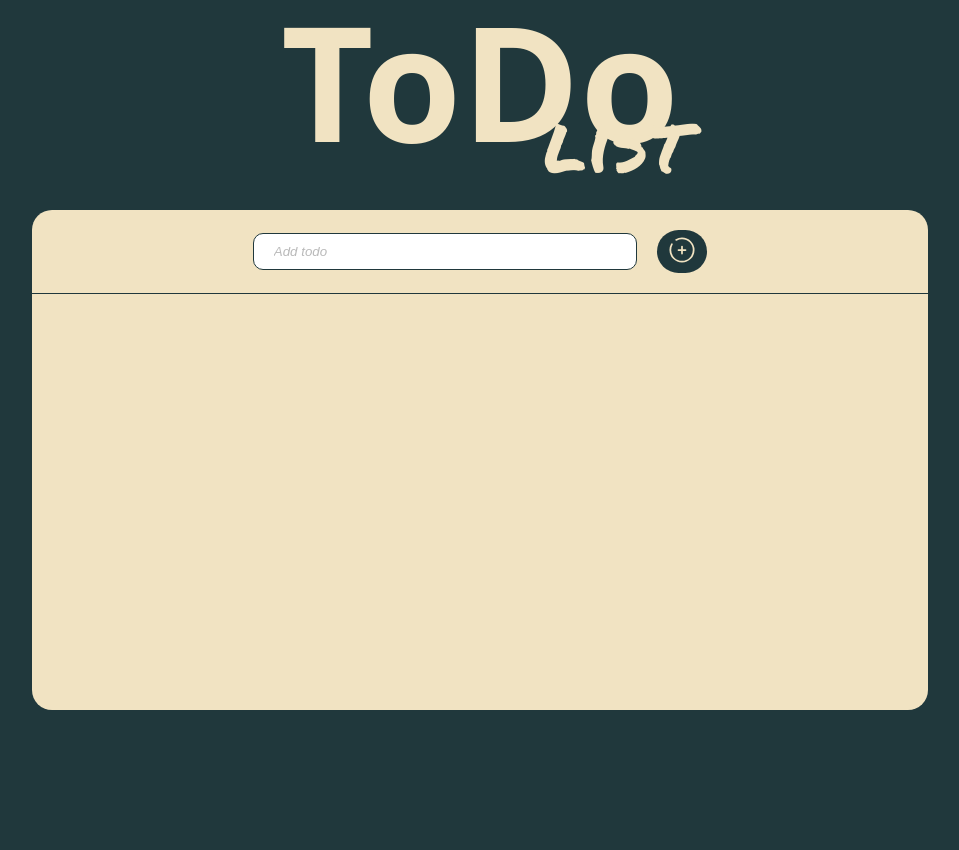
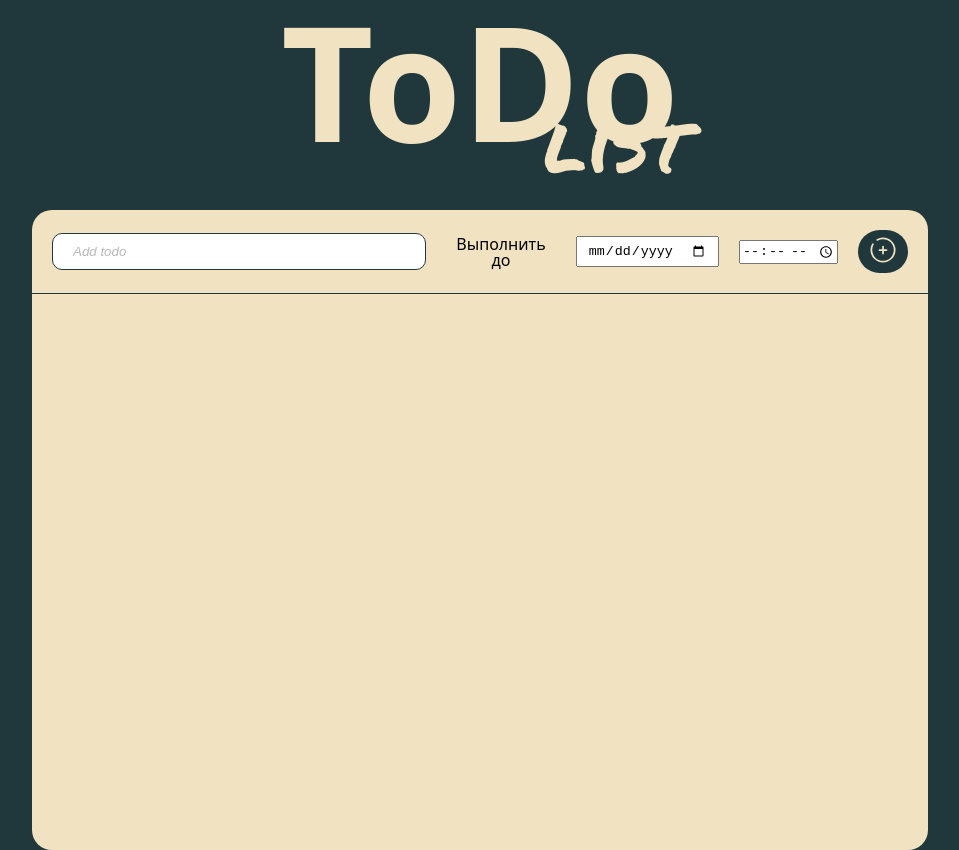
Before and after one commit to kirillxxn/TodoList, a React (Vite) app: page / in a window 1280 px wide. Shown: the whole page, without its empty margins (160-1119 px from the left). Before the commit the page ends 800 px from the top, so only its background shows below. Built offline with nearby package versions, Linux system fonts and the light colour scheme.

Commit message:
add_sort_tasks

```diff
--- a/src/components/Todo/Todo.module.css
+++ b/src/components/Todo/Todo.module.css
@@ -25,7 +25,7 @@
 }
 .section-todolist {
 	width: 70%;
-	min-height: 500px;
+	min-height: 80vh;
 	border-radius: 20px;
 	text-align: center;
 	background-color: #f1e3c2;
@@ -62,7 +62,10 @@
 .todo-input:focus-visible {
 	outline: none;
 }
-
+.todo-input-date {
+	color: black;
+	padding: 5px 10px;
+}
 .todo-button {
 	background-color: #20383c;
 	border: none;
@@ -107,7 +110,7 @@
 	border: 1px #20383c solid;
 }
 .uncompleted {
-	background-color: #cec38e;
+	background-color: #e4e3df;
 	color: black;
 }
 .completed {
@@ -135,7 +138,7 @@
 }
 .word__container-title {
 	margin: 0;
-	font-size: 1.2rem;
+	font-size: 1.5rem;
 	overflow: hidden;
 	white-space: nowrap;
 	text-overflow: ellipsis;
@@ -143,7 +146,7 @@
 }
 .title-completed {
 	margin: 0;
-	font-size: 1.2rem;
+	font-size: 1.3rem;
 	overflow: hidden;
 	white-space: nowrap;
 	text-overflow: ellipsis;
@@ -151,10 +154,23 @@
 	opacity: 0.6;
 	max-width: 100%;
 }
+.word-container-deadline {
+	font-size: 1rem;
+	color: black;
+	border-bottom: 1px black solid;
+}
+.container__deadline-word {
+	font-style: italic;
+	color: rgb(121, 31, 31);
+}
+.deadline-done {
+	display: none;
+}
 .word__container-date {
 	margin: 0;
-	font-size: 1rem;
+	font-size: 0.9rem;
 	max-width: 100%;
+	font-style: italic;
 }
 
 .item__btn {
--- a/src/components/Todo/Todo.tsx
+++ b/src/components/Todo/Todo.tsx
@@ -12,6 +12,8 @@ const Todo = () => {
 	const modalRef = useRef<TModal>(null)
 	const { tasks, addTodo, removeTodo, toggleTodo } = useToDoStore()
 	const [inputValue, setInputValue] = useState('')
+	const [inputDateValue, setInputDateValue] = useState('')
+	const [inputTimeValue, setInputTimeValue] = useState('')
 	type TToast = {
 		autoClose: number
 		hideProgressBar: boolean
@@ -34,7 +36,7 @@ const Todo = () => {
 	}
 	const handleAddTodo = () => {
 		if (inputValue.trim()) {
-			addTodo(inputValue)
+			addTodo(inputValue, inputDateValue, inputTimeValue)
 			setInputValue('')
 			toast.success('Добавлено', toastConfig)
 		}
@@ -57,6 +59,19 @@ const Todo = () => {
 			minute: '2-digit',
 		})
 	}
+	const formatDateNoTime = (date: Date | string) => {
+		return new Date(date).toLocaleDateString('ru-RU', {
+			day: '2-digit',
+			month: '2-digit',
+			year: 'numeric',
+		})
+	}
+	const sortTasks = tasks.sort((a, b) => {
+		if (a.completed === b.completed) {
+			return new Date(b.createdAt).getTime() - new Date(a.createdAt).getTime()
+		}
+		return a.completed ? 1 : -1
+	})
 	return (
 		<>
 			<div className={styles['container']}>
@@ -72,6 +87,20 @@ const Todo = () => {
 							onChange={e => setInputValue(e.target.value)}
 							onKeyDown={handleEnterPress}
 						/>
+						<label htmlFor='date'>Выполнить до</label>
+						<input
+							className={styles['todo-input-date']}
+							type='date'
+							name='date'
+							value={inputDateValue}
+							id='date'
+							onChange={e => setInputDateValue(e.target.value)}
+						/>
+						<input
+							type='time'
+							value={inputTimeValue}
+							onChange={e => setInputTimeValue(e.target.value)}
+						/>
 						<button onClick={handleAddTodo} className={styles['todo-button']}>
 							<img
 								className={styles['todo-button-icon']}
@@ -82,7 +111,7 @@ const Todo = () => {
 					</div>
 					<div className={styles['todo']}>
 						<ul className={styles['todo__list']}>
-							{tasks.map(item => (
+							{sortTasks.map(item => (
 								<li
 									className={`${styles['todo__item']} ${
 										styles[item.completed ? 'completed' : 'uncompleted']
@@ -125,6 +154,19 @@ const Todo = () => {
 											>
 												{item.title}
 											</h3>
+											{item.deadlineDate && (
+												<p
+													className={`${styles['word-container-deadline']} ${
+														styles[item.completed ? 'deadline-done' : '']
+													}`}
+												>
+													Выполнить до: {''}
+													<span className={styles['container__deadline-word']}>
+														{formatDateNoTime(item.deadlineDate)}
+														{item.deadlineTime && ` в ${item.deadlineTime}`}
+													</span>
+												</p>
+											)}
 											<p className={styles['word__container-date']}>
 												{item.completed
 													? `Выполнено ${
--- a/src/data/stores/useToDoStore.ts
+++ b/src/data/stores/useToDoStore.ts
@@ -7,11 +7,17 @@ export type Task = {
 	createdAt: Date
 	completed: boolean
 	completedAt?: Date | null
+	deadlineDate?: Date | string | null
+	deadlineTime?: Date | string | null
 }
 
 export type TTodoList = {
 	tasks: Task[]
-	addTodo: (title: string) => void
+	addTodo: (
+		title: string,
+		deadlineDate?: Date | string | null,
+		deadlineTime?: Date | string | null
+	) => void
 	removeTodo: (id: string) => void
 	toggleTodo: (id: string) => void
 }
@@ -20,7 +26,7 @@ export const useToDoStore = create<TTodoList>()(
 	persist(
 		(set, get) => ({
 			tasks: [],
-			addTodo: title => {
+			addTodo: (title, deadlineDate, deadlineTime) => {
 				const { tasks } = get()
 				const formattedTitle =
 					title.trim().charAt(0).toUpperCase() +
@@ -32,6 +38,8 @@ export const useToDoStore = create<TTodoList>()(
 					createdAt: new Date(),
 					completed: false,
 					completedAt: null,
+					deadlineDate: deadlineDate || null,
+					deadlineTime: deadlineTime || null,
 				}
 				set({
 					tasks: [newTask, ...tasks],
```
